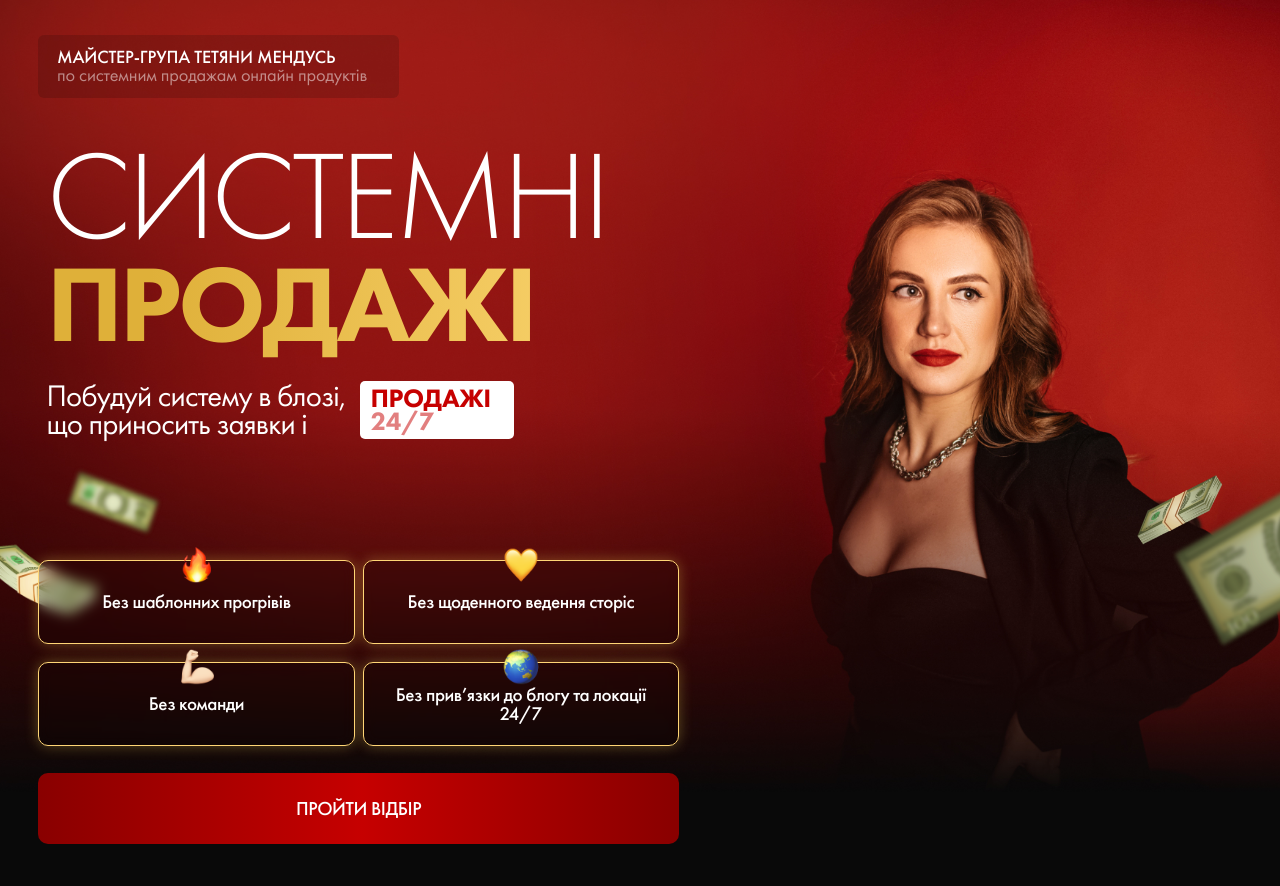
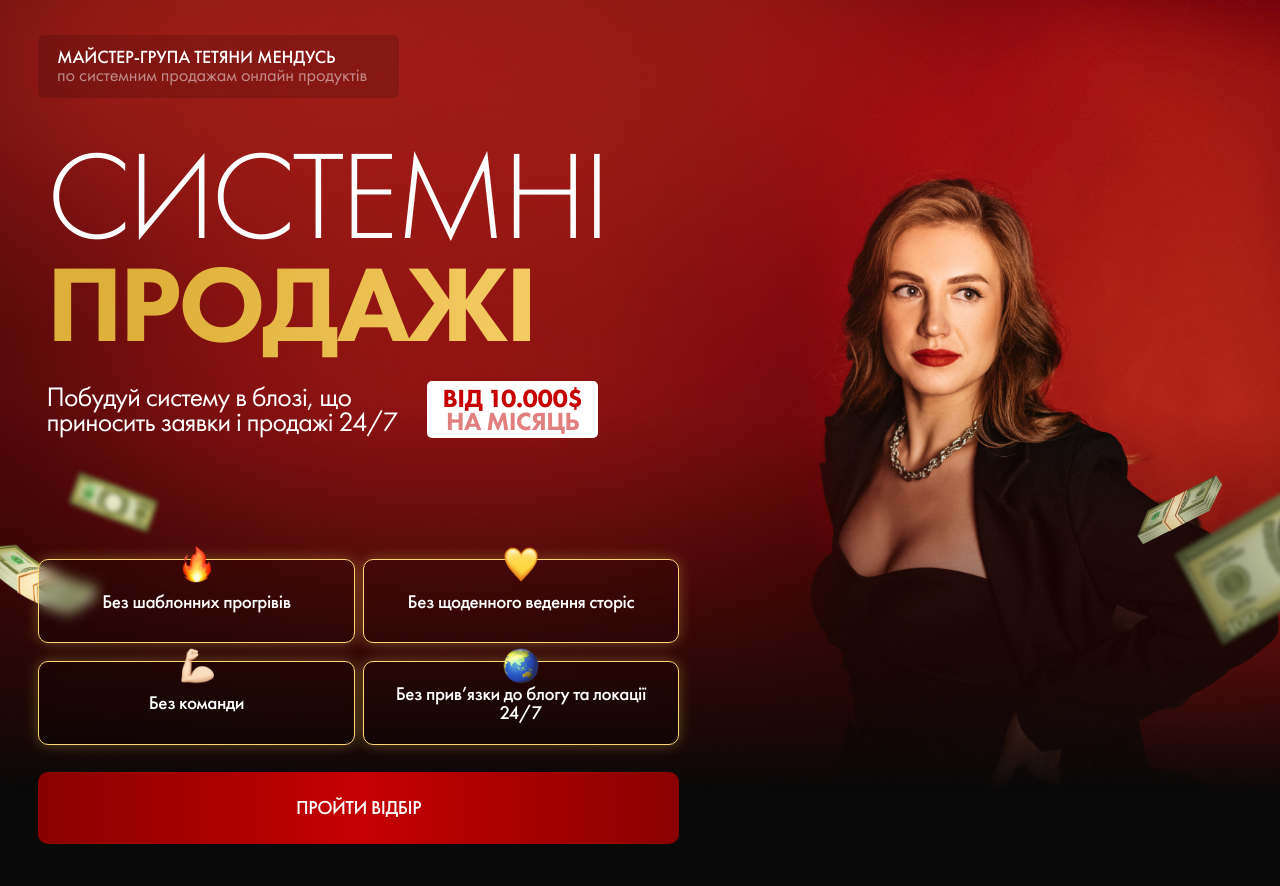
Before and after one commit to RomanIsaiev/work-website-43-copy, a website built with Vite: page index.html in a window 1280 px wide. Shown: the top 886 px of the page. Built offline with nearby package versions, Linux system fonts and the light colour scheme.

Commit message:
fix text

```diff
--- a/index.html
+++ b/index.html
@@ -30,10 +30,12 @@
           <p class="subtitle">ПРОДАЖІ</p>
         </div>
         <div class="desc-wrapper">
-          <p class="text">Побудуй систему в блозі, що приносить заявки і</p>
+          <p class="text">
+            Побудуй систему в блозі, що приносить заявки і продажі 24/7
+          </p>
           <p class="price">
-            ПРОДАЖІ <br />
-            <span>24/7</span>
+            від 10.000$ <br />
+            <span>на місяць</span>
           </p>
         </div>
         <div class="benefits-container">
--- a/src/scss/components/_header.scss
+++ b/src/scss/components/_header.scss
@@ -185,7 +185,7 @@
 
   @include mx.adaptive("padding-left", 56, 33, 0);
 
-  @include mx.adaptive("gap", 8, 4, 0);
+  @include mx.adaptive("gap", 6, 4, 0);
 
   @media (max-width: 519px) {
     margin-bottom: 245px;
@@ -198,13 +198,13 @@
   .text {
     color: #fff;
     font-family: "Futura PT";
-    @include mx.adaptive("font-size", 40, 18, 0);
+    @include mx.adaptive("font-size", 36, 16, 0);
     font-style: normal;
     font-weight: 400;
     line-height: 90%; /* 36px */
     letter-spacing: -0.8px;
 
-    @include mx.adaptive("max-width", 400, 175, 0);
+    @include mx.adaptive("max-width", 500, 200, 0);
   }
 
   .price {
@@ -214,15 +214,15 @@
     background: #fff;
 
     color: #c60000;
-    // text-align: center;
+    text-align: center;
     font-family: "Futura PT";
-    @include mx.adaptive("font-size", 34, 15, 0);
+    @include mx.adaptive("font-size", 34, 14, 0);
     font-style: normal;
     font-weight: 600;
     line-height: 90%; /* 27px */
     @include mx.adaptive("letter-spacing", -0.6, -0.26, 0);
     text-transform: uppercase;
-    @include mx.adaptive("max-width", 200, 90, 0);
+    @include mx.adaptive("max-width", 220, 100, 0);
     width: 100%;
   }
 
```
Also changed, not shown: src/img/webp/background-mobile-1x.webp.
